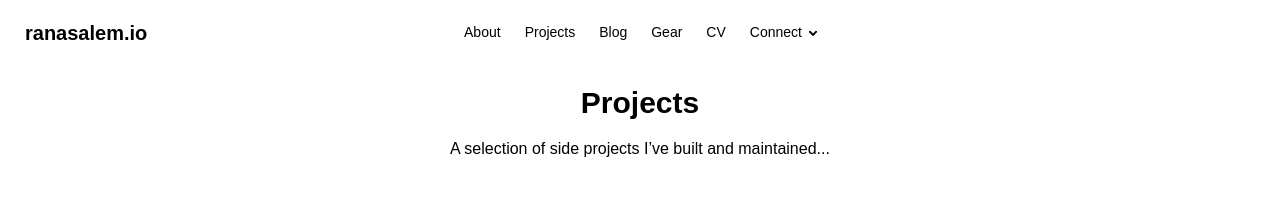
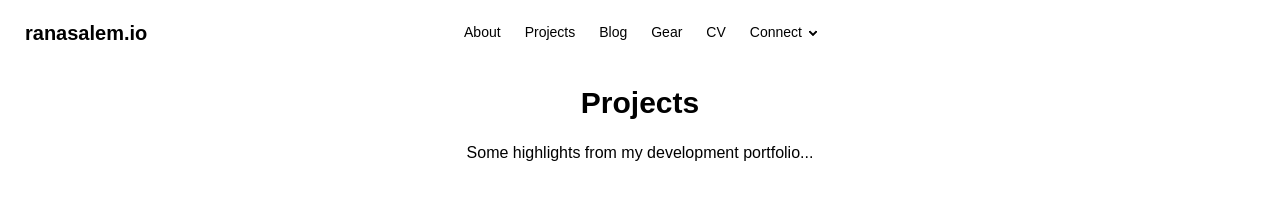
Before and after one commit to rtasalem/ranasalem.io, a Next.js app: page /projects in a window 1280 px wide. Shown: the top 204 px of the page. Built offline with nearby package versions, Linux system fonts and the light colour scheme.

Commit message:
trimming the fat: /projects

```diff
--- a/app/projects/page.tsx
+++ b/app/projects/page.tsx
@@ -3,17 +3,16 @@ import { projects } from "../constants/projects"
 
 export default function Projects() {
   return (
-    <div className="bg-base-100 text-base-content">
-      <div className="max-w-5xl mx-auto">
-        <h1 className="text-3xl font-bold text-center mt-5 mb-4">Projects</h1>
-        <p className="text-center text-base-content mb-10">
-          A selection of side projects I’ve built and maintained...
-        </p>
-        <div className="space-y-8">
+    <div className="max-w-5xl mx-auto space-y-5">
+      <div className="text-center mb-10">
+        <h1 className="text-3xl font-bold text-center mt-5 mb-5">Projects</h1>
+        <p>Some highlights from my development portfolio...</p>
+      </div>
+      <div className="space-y-8 mb-10 divide-y divide-base-300 ">
         {projects.map((project) => (
           <div
             key={project.title}
-              className="flex flex-col md:flex-row md:items-start md:gap-6 border-b border-base-300 pb-6"
+            className="flex flex-col md:flex-row md:items-start md:gap-6 pb-6"
           >
             <div className="text-sm text-base-content/50 md:w-20 md:text-right">
               {project.year}
@@ -46,6 +45,5 @@ export default function Projects() {
         ))}
       </div>
     </div>
-    </div>
   )
 }
```
Lines whose indentation alone changed are shown as unchanged.
